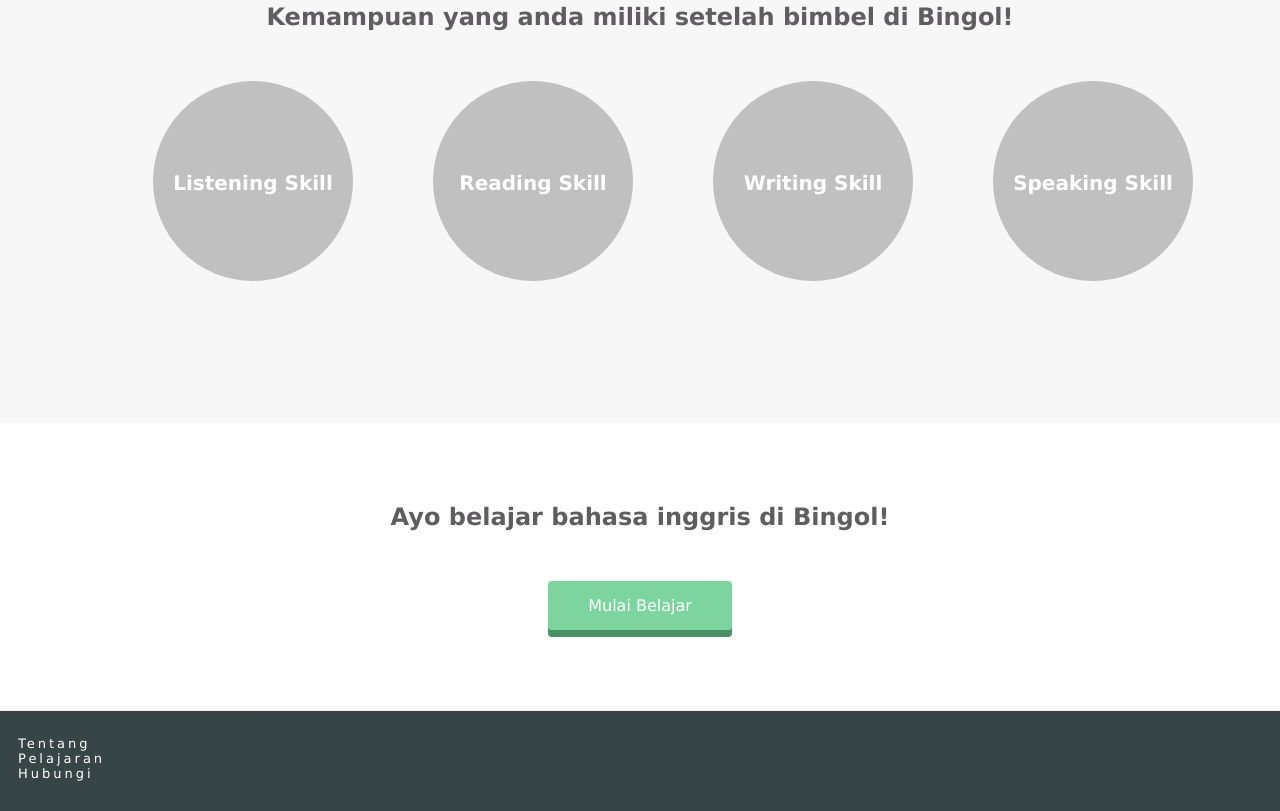
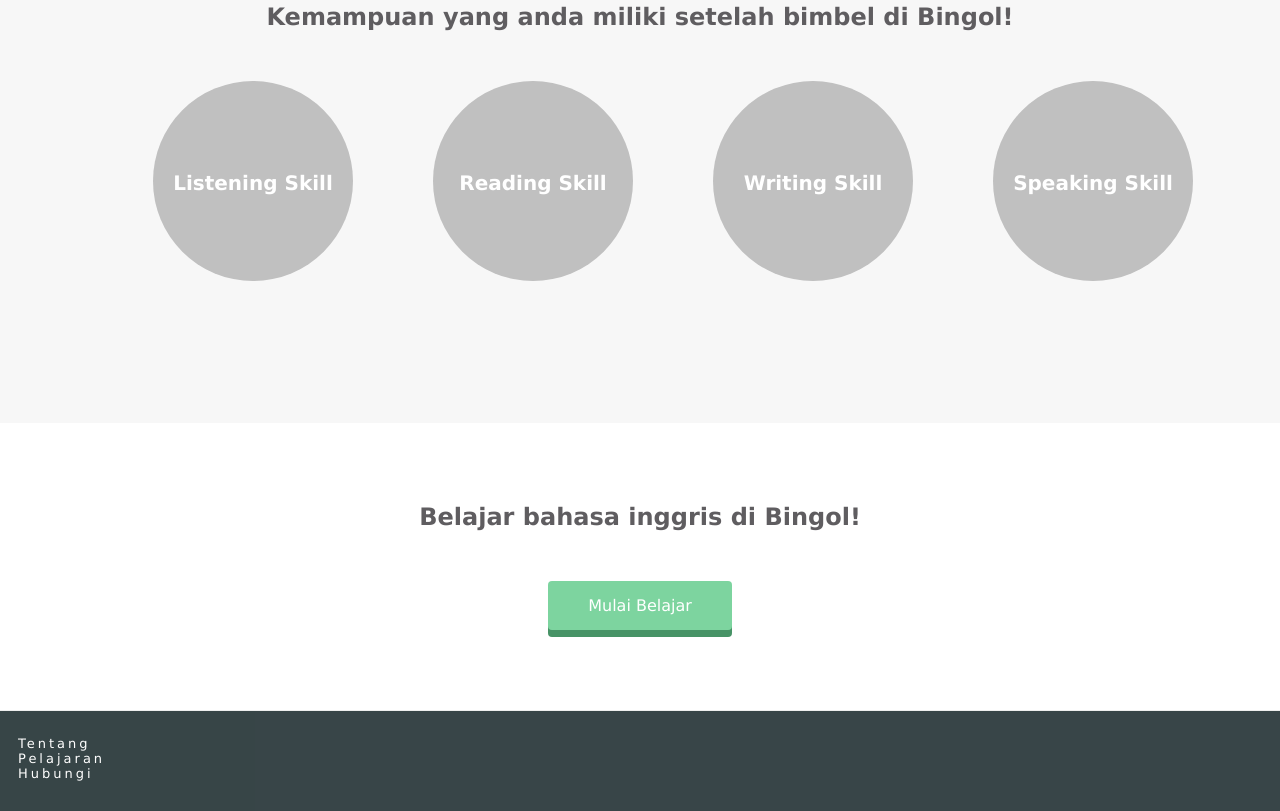
Before and after one commit to sehan-code/tugas.github.io, a plain HTML site: page index.html in a window 1280 px wide. Shown: the part 813-1624 px from the top of the page. Drawn offline with Linux system fonts and the light colour scheme.

Commit message:
Update index.html

```diff
--- a/index.html
+++ b/index.html
@@ -61,7 +61,7 @@
     <div class="message-wrapper">
       <div class="container">
         <div class="heading">
-          <h2>Ayo belajar bahasa inggris di Bingol!</h2>
+          <h2>Belajar bahasa inggris di Bingol!</h2>
         </div>
         <span class="btn message">Mulai Belajar</span>
       </div>
```
